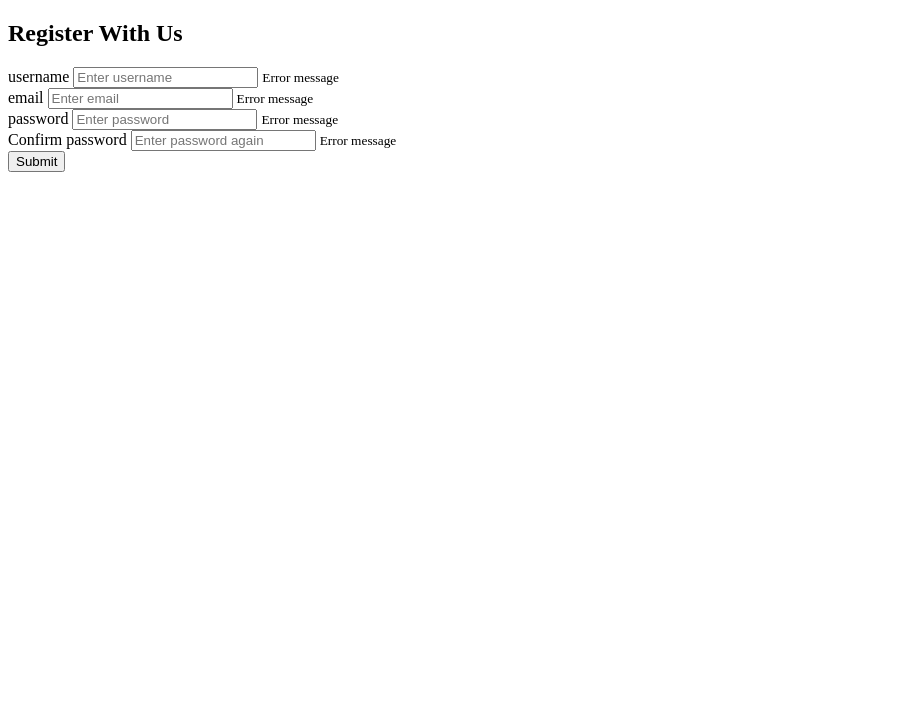
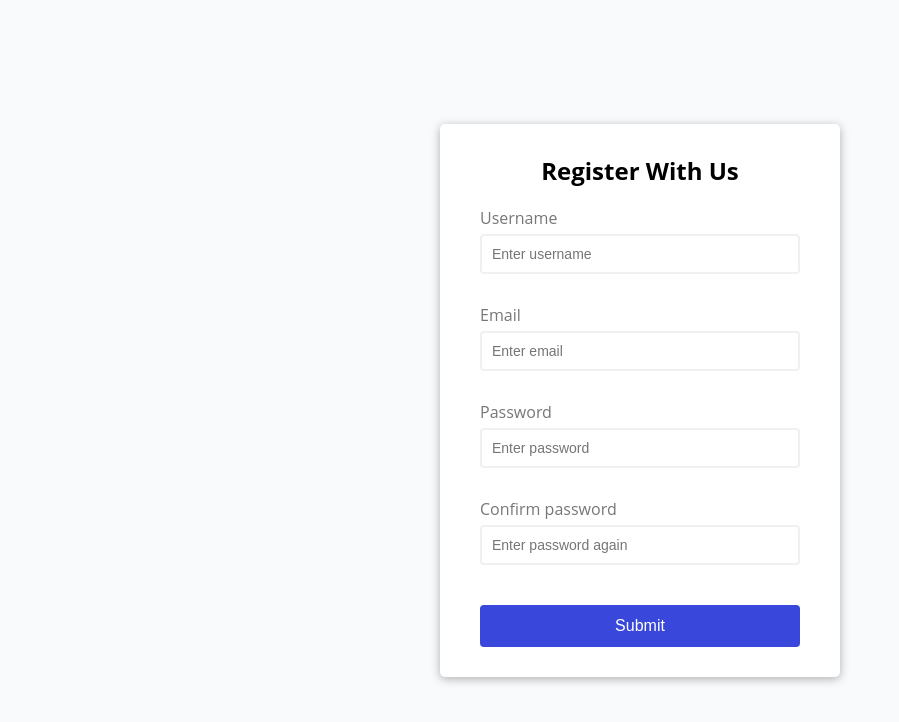
Before and after one commit to LanceYang15/Form-Validator, a plain HTML site: page index.html in a window 1280 px wide. Shown: the whole page, without its empty margins (0-899 px from the left). Drawn offline with Linux system fonts and the light colour scheme.

Commit message:
added style.css code

```diff
--- a/index.html
+++ b/index.html
@@ -11,17 +11,17 @@
       <form id="form" class="form">
         <h2>Register With Us</h2>
         <div class="form-control">
-          <label for="username">username</label>
+          <label for="username">Username</label>
           <input type="text" id="username" placeholder="Enter username" />
           <small>Error message</small>
         </div>
         <div class="form-control">
-          <label for="email">email</label>
+          <label for="email">Email</label>
           <input type="text" id="email" placeholder="Enter email" />
           <small>Error message</small>
         </div>
         <div class="form-control">
-          <label for="password">password</label>
+          <label for="password">Password</label>
           <input type="password" id="password" placeholder="Enter password" />
           <small>Error message</small>
         </div>
--- a/style.css
+++ b/style.css
@@ -0,0 +1,95 @@
+/* creating variables in css */
+:root {
+  --success-color: #2ecc71;
+  --error-color: #e74c3c;
+  --color-blue: #3948db;
+}
+
+* {
+  box-sizing: border-box;
+}
+
+body {
+  background-color: #f9fafb;
+  font-family: "Open Sans", sans-serif;
+  display: flex;
+  align-items: center;
+  justify-content: center;
+  min-height: 100vh;
+  margin: 0;
+}
+
+.container {
+  background-color: #fff;
+  border-radius: 5px;
+  box-shadow: 0 2px 10px rgba(0, 0, 0, 0.3);
+  width: 400px;
+}
+
+h2 {
+  text-align: center;
+  margin: 0 0 20px;
+}
+
+.form {
+  padding: 30px 40px;
+}
+
+.form-control {
+  margin-bottom: 10px;
+  padding-bottom: 20px;
+  position: relative;
+}
+
+.form-control label {
+  color: #777;
+  display: block;
+  margin-bottom: 5px;
+}
+
+.form-control input {
+  border: 2px solid #f0f0f0;
+  border-radius: 4px;
+  display: block;
+  width: 100%;
+  padding: 10px;
+  font-size: 14px;
+}
+
+.form-control input:focus {
+  outline: 0;
+  border-color: #777;
+}
+
+.form-control.success input {
+  border-color: var(--success-color);
+}
+
+.form-control.error input {
+  border-color: var(--error-color);
+}
+
+.form-control small {
+  color: var(--error-color);
+  position: absolute;
+  bottom: 0;
+  left: 0;
+  visibility: hidden;
+}
+
+.form-control.error small {
+  visibility: visible;
+}
+
+.form button {
+  cursor: pointer;
+  background-color: var(--color-blue);
+  border: 2px solid var(--color-blue);
+  border-radius: 4px;
+  color: #fff;
+  display: block;
+  font-size: 16px;
+  padding: 10px;
+  margin-top: 20px;
+  width: 100%;
+}
```
